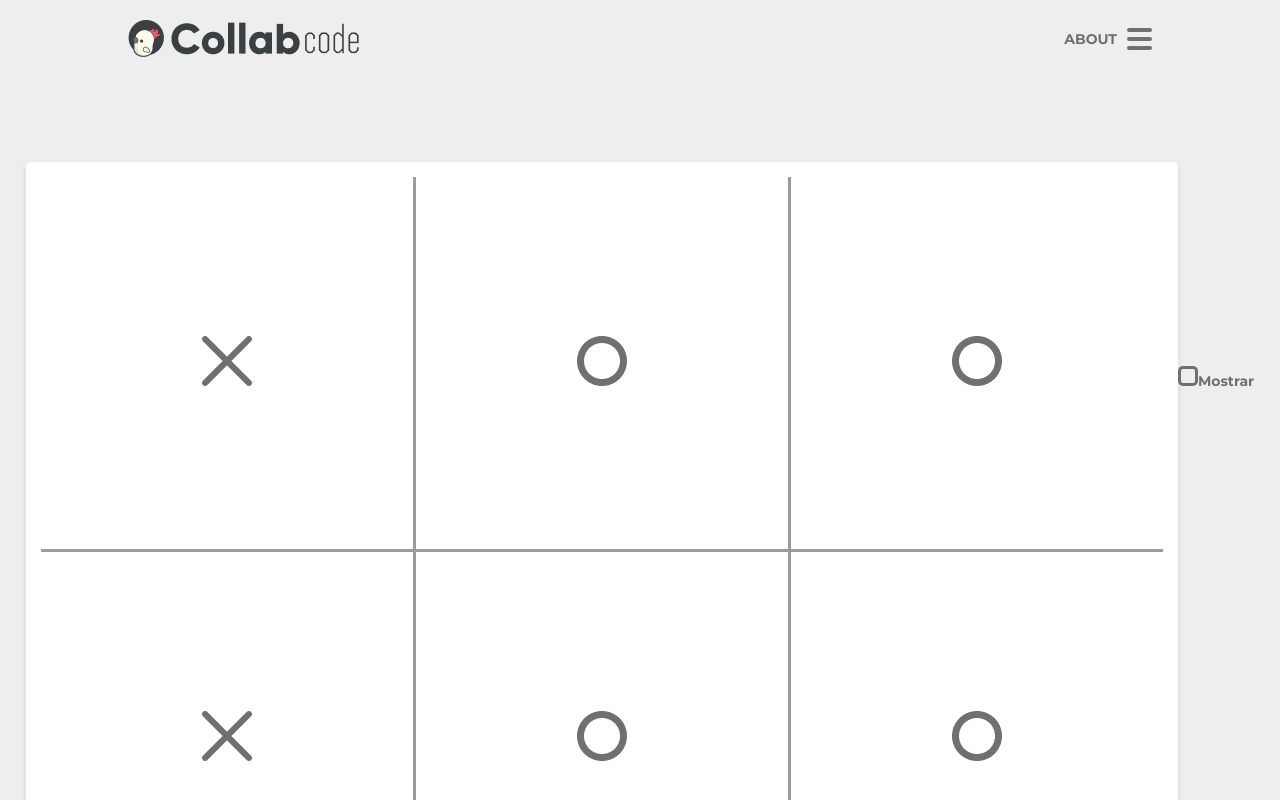
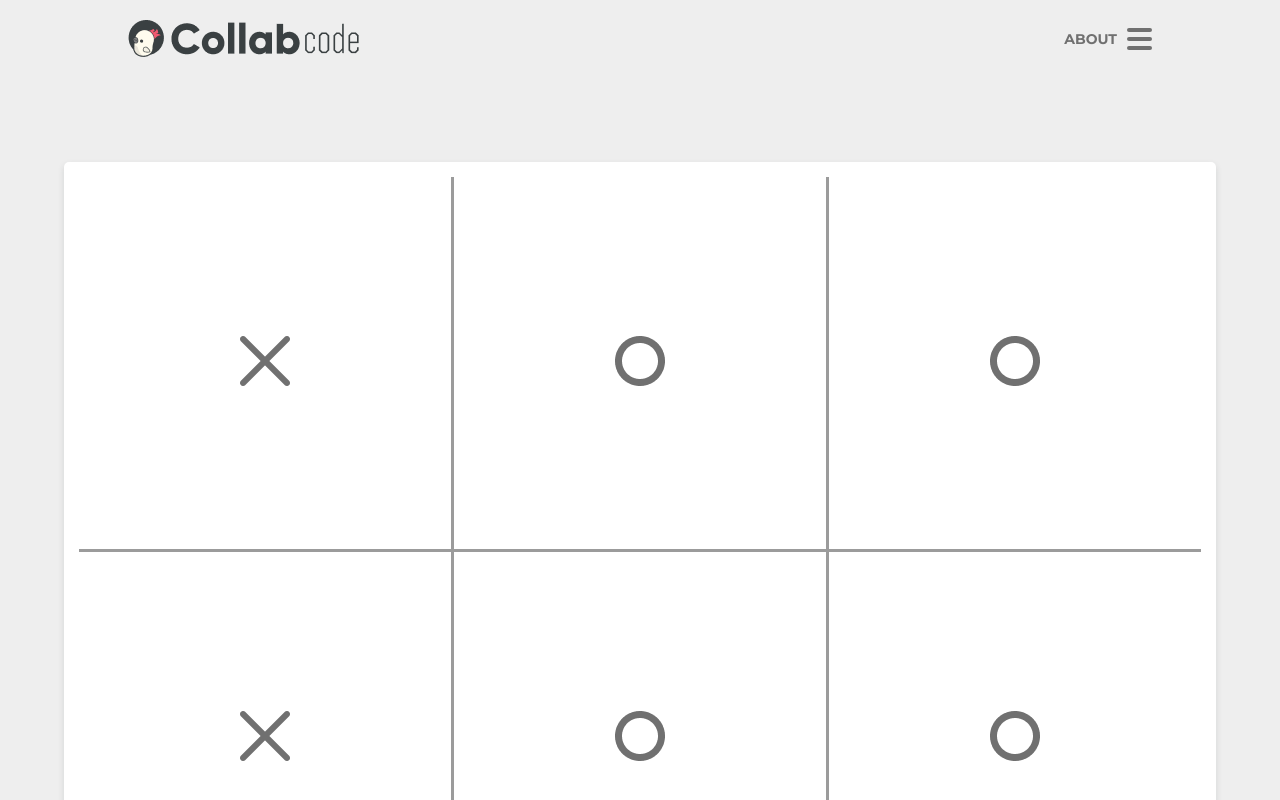
Before and after one commit to samylecarvalho/tic-tac-toe, a React (Create React App) app: page / in a window 1280 px wide. Shown: the top 800 px of the page. Built offline with nearby package versions, Linux system fonts and the light colour scheme.

Commit message:
Checkbox positioning

```diff
--- a/src/App.css
+++ b/src/App.css
@@ -9,9 +9,21 @@
     margin-right: auto;
 }
 
+.app {
+    text-align: center;
+}
+
+.app > header {
+    width: 90vw;
+    margin: 0 auto 85px;
+    margin-left: auto;
+    margin-right: auto;
+}
+
 .app > .card {
     display: inline-block;
     box-sizing: border-box;
     width: 90vw;
     height: 90vw;
+    margin-bottom: 40px;
 }
--- a/src/objects/Checkbox/style.css
+++ b/src/objects/Checkbox/style.css
@@ -1,5 +1,10 @@
 .input {
     display: none;
+}
+
+.label {
+    display: inline-flex;
+    align-items: center;
 }
 
 
@@ -12,6 +17,7 @@
     border: 3px solid var(--color-fourth);
     border-radius: 5px;
     cursor: pointer;
+    margin-right: 5px;
 }
 
 .input:checked + .label::before {
```
